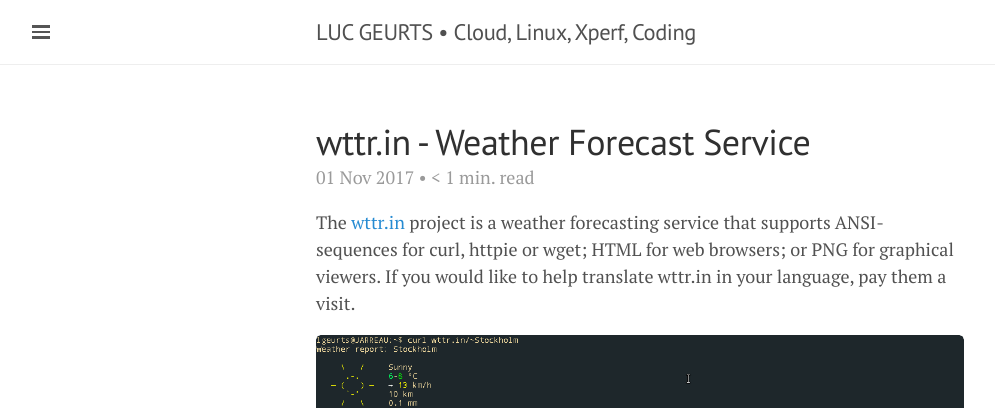
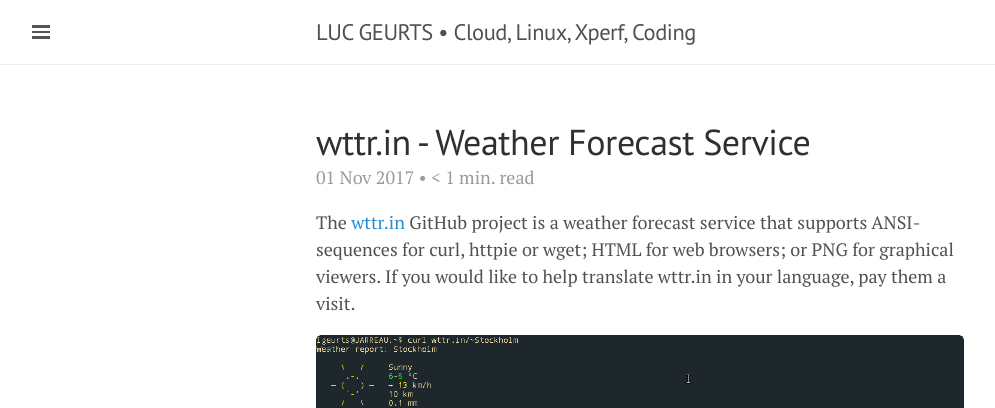
Before and after one commit to lgeurts/lgeurts.github.io, a Jekyll site: the page built from _posts/2017-11-01-wttr.in-weather-forecast.md, in a window 1280 px wide. Shown: the top 408 px of the page, without its empty margins (0-995 px from the left). Built offline with Jekyll 4.4.1, drawn with Linux system fonts in a browser that asks for light colours; nearby versions of some CDN libraries; comment, search, counter and statistics services are not loaded.

Commit message:
Update 2017-11-01-wttr.in-weather-forecast.md

```diff
--- a/_posts/2017-11-01-wttr.in-weather-forecast.md
+++ b/_posts/2017-11-01-wttr.in-weather-forecast.md
@@ -7,6 +7,6 @@
 tags: [ GitHub Projects ]
 ---
 
-The [wttr.in](https://github.com/chubin/wttr.in) project is a weather forecasting service that supports ANSI-sequences for curl, httpie or wget; HTML for web browsers; or PNG for graphical viewers. If you would like to help translate wttr.in in your language, pay them a visit.
+The [wttr.in](https://github.com/chubin/wttr.in) GitHub project is a weather forecast service that supports ANSI-sequences for curl, httpie or wget; HTML for web browsers; or PNG for graphical viewers. If you would like to help translate wttr.in in your language, pay them a visit.
 
 ![wttr.in](/assets/wttr.in.png)
```
